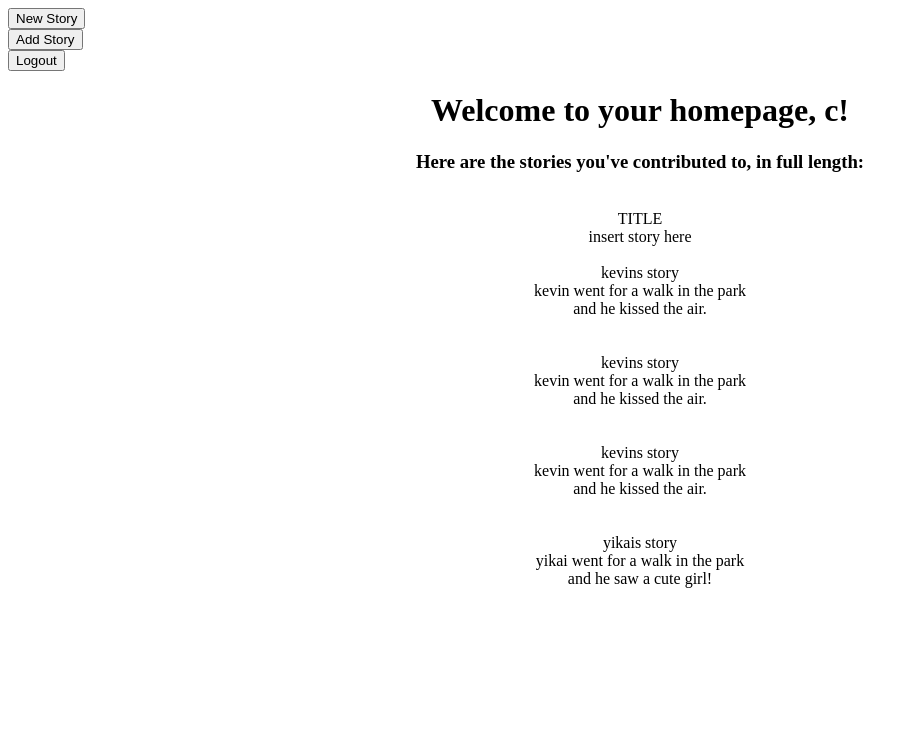
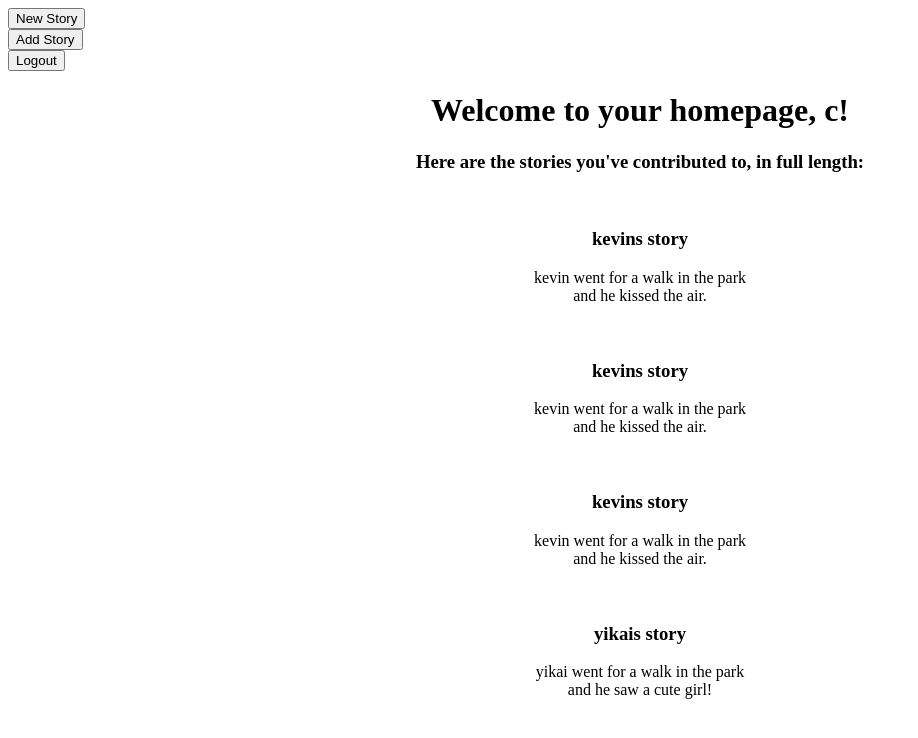
Before and after one commit to getDolla/SoftDev-Blog, a Flask app: page /home/ in a window 1280 px wide. Shown: the top 738 px of the page, without its empty margins (0-918 px from the left). Run offline with Flask 2, Linux system fonts and the light colour scheme; a user stored in the database is signed in; data comes from the database, SQL or seed files in the repository; both versions use the stored data as it was after the commit.

Commit message:
fixed stuff

```diff
--- a/templates/homepage.html
+++ b/templates/homepage.html
@@ -25,10 +25,8 @@
     <center><h3> {{message}} <br> {{message2}} </h3></center>
     <br>
     <center>
-      TITLE <br>
-      insert story here <br> <br>
       {% for story in content %}
-      {{story[0][0]}} <br>
+      <h3>{{story[0][0]}} </h3>
         {% for contribution in story[1] %}
         {{contribution}} <br>
         {% endfor %}
--- a/utils/dbEditor.py
+++ b/utils/dbEditor.py
@@ -206,4 +206,5 @@ def allStories(user):
         times[i]=time
     db.commit()
     db.close()
+    print list
     return list
```
Also changed, not shown: data/database.db, 1 other file.
